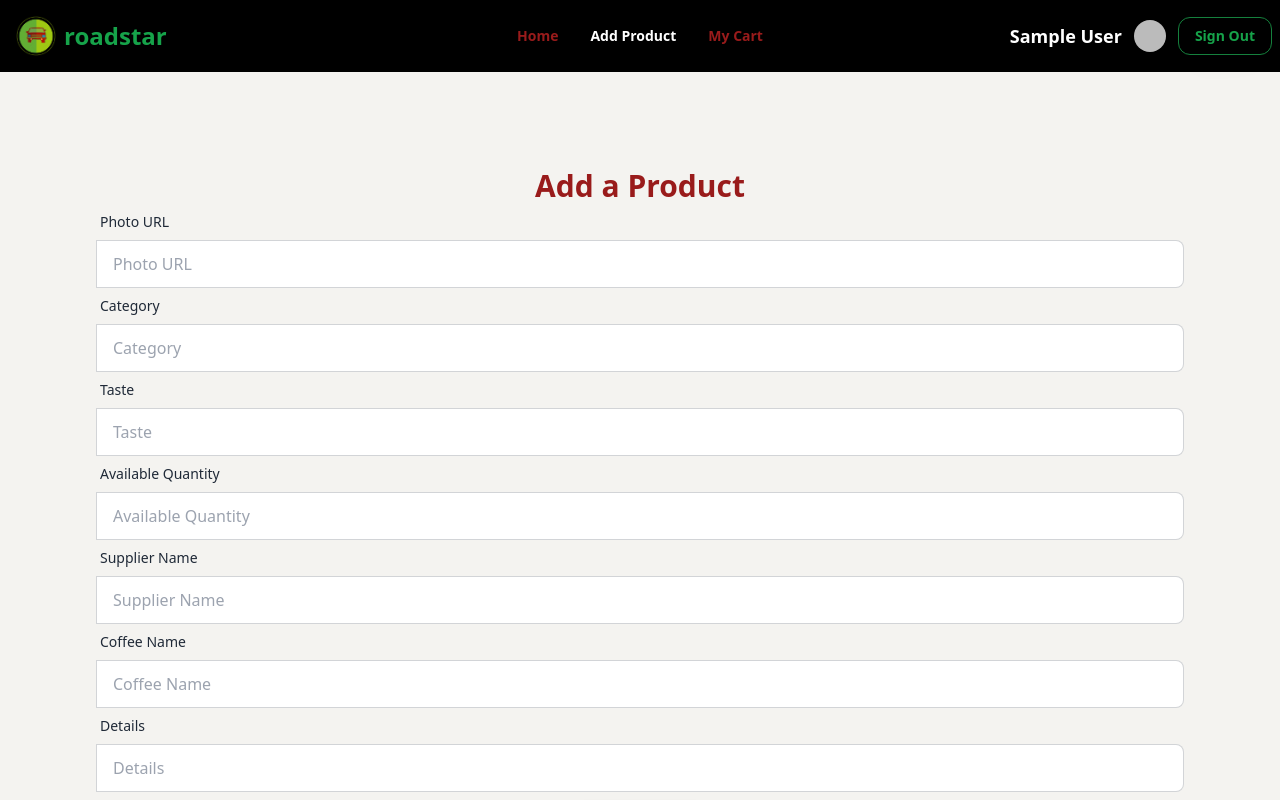
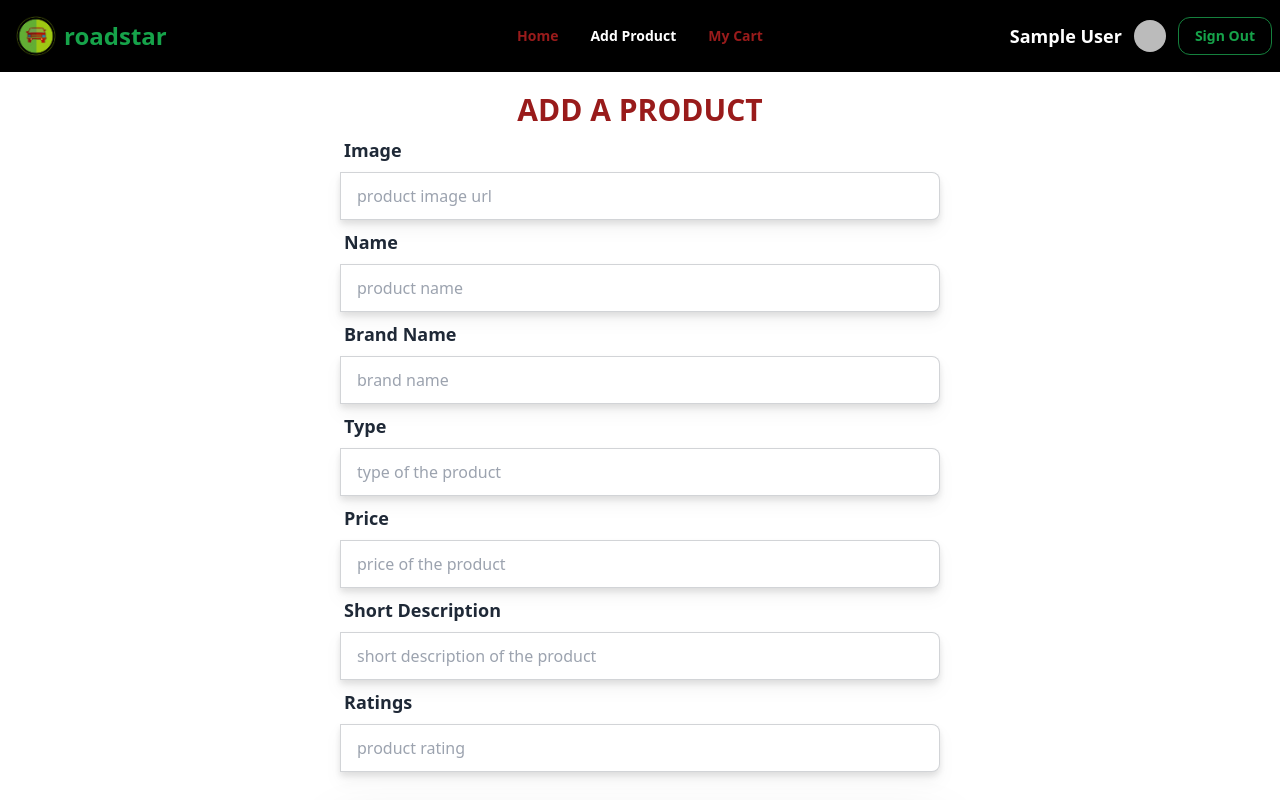
Before and after one commit to devalienbrain/Automative-brandcars-shop-project, a React (Vite) app: page /addproduct in a window 1280 px wide. Shown: the top 800 px of the page. Built offline with nearby package versions, Linux system fonts and the light colour scheme; no server answers; sample sign-in values are in the browser's storage.

Commit message:
add product send to server done

```diff
--- a/src/pages/AddProduct/AddProduct.jsx
+++ b/src/pages/AddProduct/AddProduct.jsx
@@ -1,42 +1,39 @@
-// import Swal from 'sweetalert2'
+// import Swal from "sweetalert2";
 
 const AddProduct = () => {
-  const handleAddCoffee = (event) => {
+  const handleAddAProduct = (event) => {
     event.preventDefault();
 
     const form = event.target;
 
+    const image = form.image.value;
     const name = form.name.value;
-    const quantity = form.quantity.value;
-    const supplier = form.supplier.value;
-    const taste = form.taste.value;
-    const category = form.category.value;
-    const details = form.details.value;
-    const photo = form.photo.value;
+    const brand = form.brand.value;
+    const type = form.type.value;
+    const price = form.price.value;
+    const description = form.description.value;
+    const ratings = form.ratings.value;
 
-    const newCoffee = {
+    const newProduct = {
+      image,
       name,
-      quantity,
-      supplier,
-      taste,
-      category,
-      details,
-      photo,
+      brand,
+      type,
+      price,
+      description,
+      ratings,
     };
 
-    console.log(newCoffee);
+    console.log(newProduct);
 
     // send data to the server
-    fetch(
-      "https://coffee-store-server-74xiae2di-jhankarphero.vercel.app/coffee",
-      {
+    fetch("http://localhost:3000/products", {
       method: "POST",
       headers: {
         "content-type": "application/json",
       },
-        body: JSON.stringify(newCoffee),
-      }
-    )
+      body: JSON.stringify(newProduct),
+    })
       .then((res) => res.json())
       .then((data) => {
         console.log(data);
@@ -52,118 +49,121 @@ const AddProduct = () => {
   };
 
   return (
-    <div className="bg-[#F4F3F0] p-24">
-      <h2 className="text-3xl text-red-800 text-center font-extrabold">
-        Add a Product
+    <div className="p-5 w-full lg:w-1/2 mx-auto">
+      <h2 className="text-3xl text-red-800 text-center font-black">
+        ADD A PRODUCT
       </h2>
-      <form onSubmit={handleAddCoffee}>
+      <form onSubmit={handleAddAProduct}>
         {/* form */}
         <div className="mb-8">
           {/* 1_image field */}
           <div className="form-control w-full">
             <label className="label">
-              <span className="label-text">Photo URL</span>
+              <span className="label-text text-lg font-bold">Image</span>
             </label>
             <label className="input-group">
               <input
                 type="text"
-                name="photo"
-                placeholder="Photo URL"
-                className="input input-bordered w-full"
+                name="image"
+                placeholder="product image url"
+                className="input input-bordered rounded-xl drop-shadow-lg w-full"
               />
             </label>
           </div>
-          {/* 2 */}
+          {/* 2_name field */}
           <div className="form-control w-full">
             <label className="label">
-              <span className="label-text">Category</span>
-            </label>
-            <label className="input-group">
-              <input
-                type="text"
-                name="category"
-                placeholder="Category"
-                className="input input-bordered w-full"
-              />
-            </label>
-          </div>
-          {/* 3 */}
-          <div className="form-control w-full">
-            <label className="label">
-              <span className="label-text">Taste</span>
-            </label>
-            <label className="input-group">
-              <input
-                type="text"
-                name="taste"
-                placeholder="Taste"
-                className="input input-bordered w-full"
-              />
-            </label>
-          </div>
-          {/* 4 */}
-          <div className="form-control w-full">
-            <label className="label">
-              <span className="label-text">Available Quantity</span>
-            </label>
-            <label className="input-group">
-              <input
-                type="text"
-                name="quantity"
-                placeholder="Available Quantity"
-                className="input input-bordered w-full"
-              />
-            </label>
-          </div>
-          {/* 5 */}
-          <div className="form-control w-full">
-            <label className="label">
-              <span className="label-text">Supplier Name</span>
-            </label>
-            <label className="input-group">
-              <input
-                type="text"
-                name="supplier"
-                placeholder="Supplier Name"
-                className="input input-bordered w-full"
-              />
-            </label>
-          </div>
-          {/* 6 */}
-          <div className="form-control w-full">
-            <label className="label">
-              <span className="label-text">Coffee Name</span>
+              <span className="label-text text-lg font-bold">Name</span>
             </label>
             <label className="input-group">
               <input
                 type="text"
                 name="name"
-                placeholder="Coffee Name"
-                className="input input-bordered w-full"
+                placeholder="product name"
+                className="input input-bordered rounded-xl drop-shadow-lg w-full"
               />
             </label>
           </div>
-          {/* 7 */}
+          {/* 3_brand name field */}
           <div className="form-control w-full">
             <label className="label">
-              <span className="label-text">Details</span>
+              <span className="label-text text-lg font-bold">Brand Name</span>
             </label>
             <label className="input-group">
               <input
                 type="text"
-                name="details"
-                placeholder="Details"
-                className="input input-bordered w-full"
+                name="brand"
+                placeholder="brand name"
+                className="input input-bordered rounded-xl drop-shadow-lg w-full"
               />
             </label>
           </div>
+          {/* 4_type field */}
+          <div className="form-control w-full">
+            <label className="label">
+              <span className="label-text text-lg font-bold">Type</span>
+            </label>
+            <label className="input-group">
+              <input
+                type="text"
+                name="type"
+                placeholder="type of the product"
+                className="input input-bordered rounded-xl drop-shadow-lg w-full"
+              />
+            </label>
           </div>
-        <div className="text-center">
+          {/* 5_price field */}
+          <div className="form-control w-full">
+            <label className="label">
+              <span className="label-text text-lg font-bold">Price</span>
+            </label>
+            <label className="input-group">
+              <input
+                type="number"
+                name="price"
+                placeholder="price of the product"
+                className="input input-bordered rounded-xl drop-shadow-lg w-full"
+              />
+            </label>
+          </div>
+          {/* 6_short description field */}
+          <div className="form-control w-full">
+            <label className="label">
+              <span className="label-text text-lg font-bold">
+                Short Description
+              </span>
+            </label>
+            <label className="input-group">
+              <input
+                type="text"
+                name="description"
+                placeholder="short description of the product"
+                className="input input-bordered rounded-xl drop-shadow-lg w-full"
+              />
+            </label>
+          </div>
+          {/* 7_rating field */}
+          <div className="mb-8 form-control w-full">
+            <label className="label">
+              <span className="label-text text-lg font-bold">Ratings</span>
+            </label>
+            <label className="input-group">
+              <input
+                type="number"
+                name="ratings"
+                placeholder="product rating"
+                className="input input-bordered rounded-xl drop-shadow-lg w-full"
+              />
+            </label>
+          </div>
+          {/* SUBMIT BUTTON */}
+          <div className="form-control w-full">
             <input
               type="submit"
               value="Add Product"
               className="px-8 py-3 bg-red-50 text-red-800 border border-red-900 hover:bg-red-100 rounded-xl drop-shadow-2xl font-bold text-xl"
             />
+          </div>
         </div>
       </form>
     </div>
--- a/src/pages/Home/Brands/CarBrands.jsx
+++ b/src/pages/Home/Brands/CarBrands.jsx
@@ -7,7 +7,7 @@ const CarBrands = ({ carBrandsData }) => {
       <h3 className="text-4xl font-black text-red-950">
         Available Global Car Brands
       </h3>
-      <div className="py-9 grid grid-cols-1 md:grid-cols-2 lg:grid-cols-3 gap-5">
+      <div className="py-9 grid grid-cols-1 md:grid-cols-2 lg:grid-cols-3 gap-10">
         {carBrandsData.map((carBrandData) => (
           <CarBrandCard
             key={carBrandData.id}
```
Lines whose indentation alone changed are shown as unchanged.
